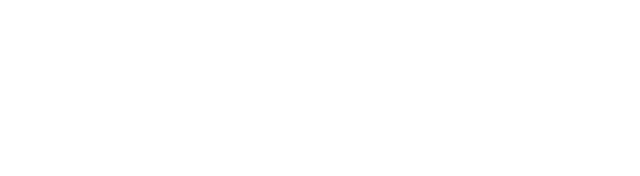
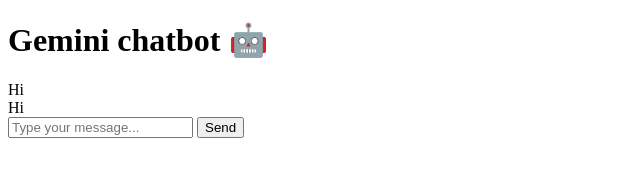
Before and after one commit to yazy7991/Gemini-app, a plain HTML site: page index.html in a window 1280 px wide. Shown: the whole page, without its empty margins (0-640 px from the left). Drawn offline with Linux system fonts and the light colour scheme.

Commit message:
Action: Add html template for chat app

```diff
--- a/index.html
+++ b/index.html
@@ -6,6 +6,29 @@
     <title>GEMINI CHATBOT</title>
 </head>
 <body>
+    <div class="chat-container">
+        <header>
+            <h1>Gemini chatbot 🤖</h1>
+        </header>
+
+        <div id="chat-box" class="chat-box">
+            <div class="message user-message">
+                Hi
+
+            </div>
+            <div class="message bot-message">
+                Hi
+
+            </div>
+
+        </div>
+
+        <div class="input-area">
+            <input type="text" id="user-input" placeholder="Type your message..."/>
+            <button id="send-btn">Send</button>
+        </div>
+
+    </div>
 
 </body>
 </html>
```
